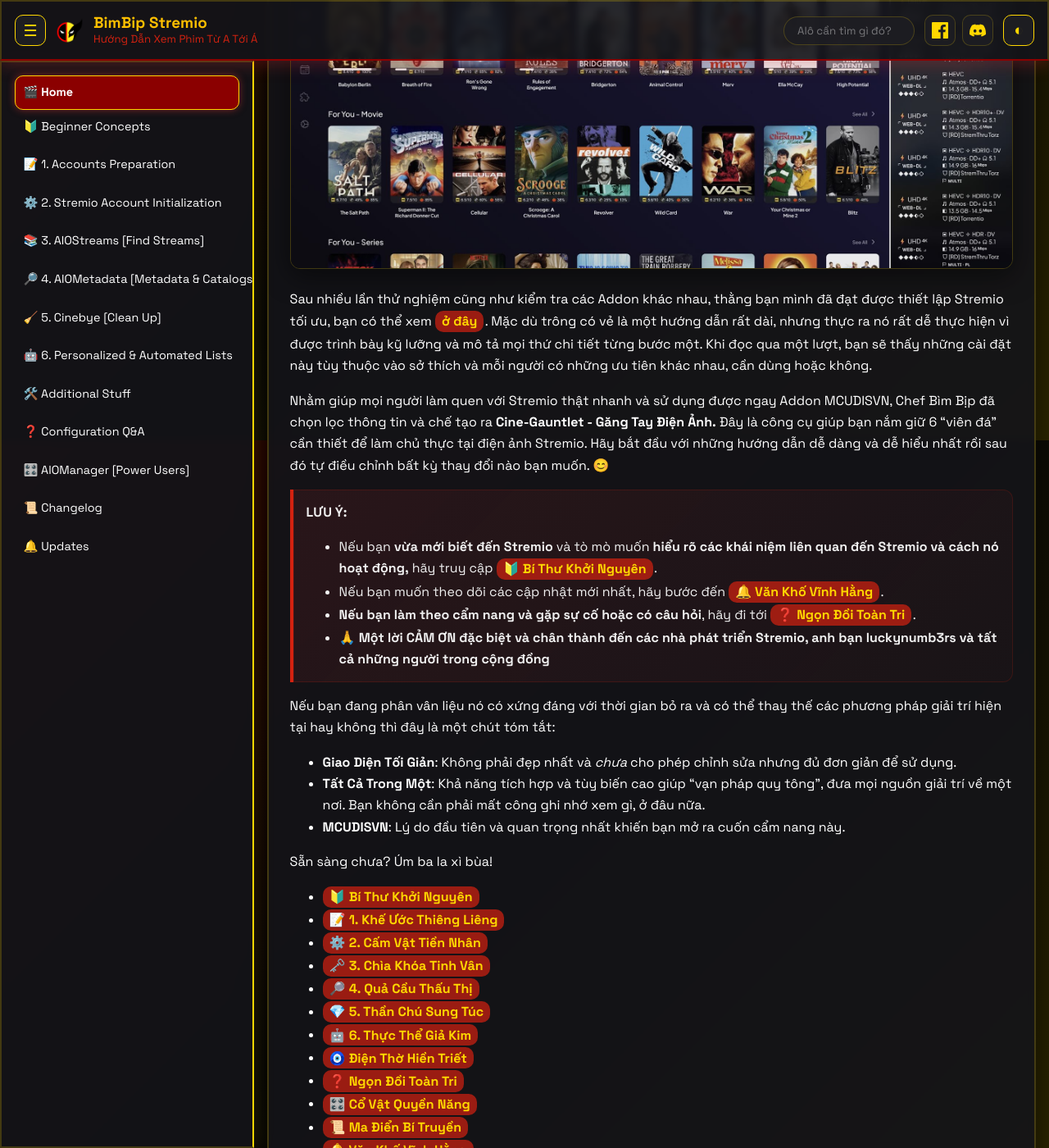
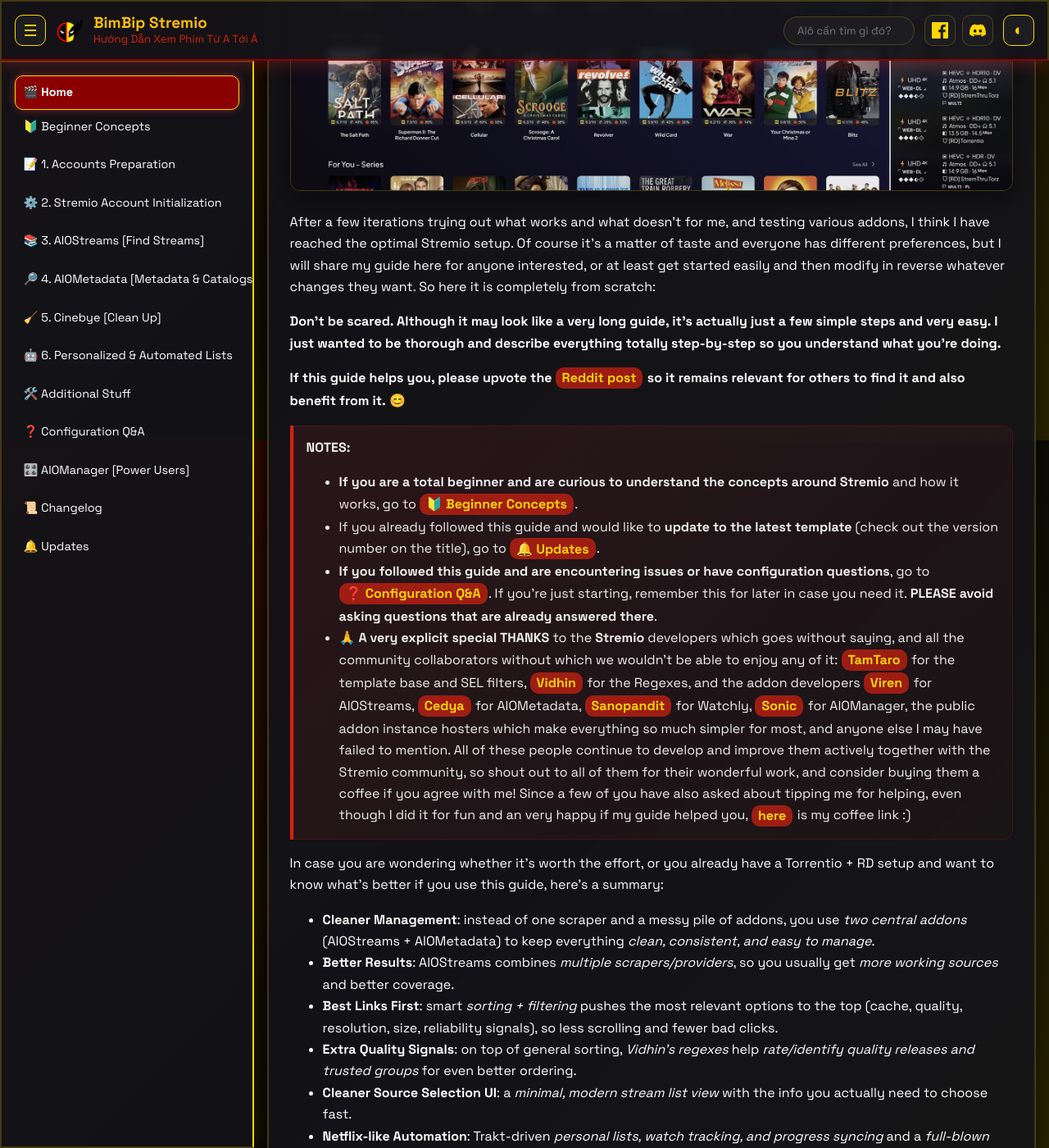
Before and after one commit to bimbipsubteam/bimbip-stremio, a Jekyll site: the page built from docs/index.md, in a window 1280 px wide and 1400 px high, scrolled down 363 px. Shown: the whole window at 82% size. Built offline with Jekyll 4.4.1, drawn with Linux system fonts in a browser that asks for light colours; some of the changed text lies outside the part shown.

Commit message:
chore: auto-sync homepage outputs

```diff
--- a/docs/index.md
+++ b/docs/index.md
@@ -1,40 +1,46 @@
 ---
 layout: default
-title: Găng Tay Điện Ảnh
+title: Home
 ---
 
-# 🎬 CẨM NANG NẮM GIỮ THỰC TẠI ĐIỆN ẢNH 🎬
-## **[❤️ From BimBip & luckynumb3rs with love ❤️]**
+# 🎬 STREMIO FULL & EASY TOTAL BEGINNER'S GUIDE
+**[⚡ DEBRID / 🧲 P2P / 🌐 HTTP]** (*v2.0*)
 
 ![Homescreen (left) & Stream source selection (right)](images/home.jpg)
 
-Sau nhiều lần thử nghiệm cũng như kiểm tra các Addon khác nhau, thằng bạn mình đã đạt được thiết lập Stremio tối ưu, bạn có thể xem [ở đây](https://luckynumb3rs.github.io/stremio-perfect-setup/). Mặc dù trông có vẻ là một hướng dẫn rất dài, nhưng thực ra nó rất dễ thực hiện vì được trình bày kỹ lưỡng và mô tả mọi thứ chi tiết từng bước một. Khi đọc qua một lượt, bạn sẽ thấy những cài đặt này tùy thuộc vào sở thích và mỗi người có những ưu tiên khác nhau, cần dùng hoặc không.
+After a few iterations trying out what works and what doesn't for me, and testing various addons, I think I have reached the optimal Stremio setup. Of course it's a matter of taste and everyone has different preferences, but I will share my guide here for anyone interested, or at least get started easily and then modify in reverse whatever changes they want. So here it is completely from scratch:
 
-Nhằm giúp mọi người làm quen với Stremio thật nhanh và sử dụng được ngay Addon MCUDISVN, Chef Bìm Bịp đã chọn lọc thông tin và chế tạo ra **Cine-Gauntlet - Găng Tay Điện Ảnh.** Đây là công cụ giúp bạn nắm giữ 6 "viên đá" cần thiết để làm chủ thực tại điện ảnh Stremio. Hãy bắt đầu với những hướng dẫn dễ dàng và dễ hiểu nhất rồi sau đó tự điều chỉnh bất kỳ thay đổi nào bạn muốn. 😊
+**Don't be scared. Although it may look like a very long guide, it's actually just a few simple steps and very easy. I just wanted to be thorough and describe everything totally step-by-step so you understand what you're doing.**
 
->**LƯU Ý:**
->* Nếu bạn **vừa mới biết đến Stremio** và tò mò muốn **hiểu rõ các khái niệm liên quan đến Stremio và cách nó hoạt động,** hãy truy cập [**🔰 Bí Thư Khởi Nguyên**](guide/0-Beginner-Concepts.md).
->* Nếu bạn muốn theo dõi các cập nhật mới nhất, hãy bước đến [**🔔 Văn Khố Vĩnh Hằng**](guide/Updates.md).
->* **Nếu bạn làm theo cẩm nang và gặp sự cố hoặc có câu hỏi**, hãy đi tới [**❓ Ngọn Đồi Toàn Tri**](guide/8-Configuration-QA.md).
->* **🙏 Một lời CẢM ƠN đặc biệt và chân thành đến các nhà phát triển Stremio, anh bạn luckynumb3rs và tất cả những người trong cộng đồng**
+**If this guide helps you, please upvote the [Reddit post](https://www.reddit.com/r/StremioAddons/comments/1qvn9rk/my_stremio_perfect_setup_for_me_at_least_sharing/) so it remains relevant for others to find it and also benefit from it.** 😊
 
-Nếu bạn đang phân vân liệu nó có xứng đáng với thời gian bỏ ra và có thể thay thế các phương pháp giải trí hiện tại hay không thì đây là một chút tóm tắt:
+>**NOTES:**
+>* **If you are a total beginner and are curious to understand the concepts around Stremio** and how it works, go to [**🔰 Beginner Concepts**](guide/0-Beginner-Concepts.md).
+>* If you already followed this guide and would like to **update to the latest template** (check out the version number on the title), go to [**🔔 Updates**](guide/Updates.md).
+>* **If you followed this guide and are encountering issues or have configuration questions**, go to [**❓ Configuration Q&A**](guide/8-Configuration-QA.md). If you're just starting, remember this for later in case you need it. **PLEASE avoid asking questions that are already answered there**.
+>* **🙏 A very explicit special THANKS** to the **Stremio** developers which goes without saying, and all the community collaborators without which we wouldn't be able to enjoy any of it: [**TamTaro**](https://ko-fi.com/tamtaro) for the template base and SEL filters, [**Vidhin**](https://ko-fi.com/vidhin) for the Regexes, and the addon developers [**Viren**](https://ko-fi.com/Viren070) for AIOStreams, [**Cedya**](https://buymeacoffee.com/cedya) for AIOMetadata, [**Sanopandit**](https://ko-fi.com/timilsinabimal) for Watchly, [**Sonic**](https://ko-fi.com/sonicx161) for AIOManager, the public addon instance hosters which make everything so much simpler for most, and anyone else I may have failed to mention. All of these people continue to develop and improve them actively together with the Stremio community, so shout out to all of them for their wonderful work, and consider buying them a coffee if you agree with me! Since a few of you have also asked about tipping me for helping, even though I did it for fun and an very happy if my guide helped you, [**here**](https://ko-fi.com/luckynumb3rs) is my coffee link :)
 
-* **Giao Diện Tối Giản**: Không phải đẹp nhất và *chưa* cho phép chỉnh sửa nhưng đủ đơn giản để sử dụng.
-* **Tất Cả Trong Một**: Khả năng tích hợp và tùy biến cao giúp "vạn pháp quy tông", đưa mọi nguồn giải trí về một nơi. Bạn không cần phải mất công ghi nhớ xem gì, ở đâu nữa.
-* **MCUDISVN**: Lý do đầu tiên và quan trọng nhất khiến bạn mở ra cuốn cẩm nang này.
+In case you are wondering whether it's worth the effort, or you already have a Torrentio + RD setup and want to know what's better if you use this guide, here's a summary:
 
-Sẵn sàng chưa? Úm ba la xì bùa!
+* **Cleaner Management**: instead of one scraper and a messy pile of addons, you use *two central addons* (AIOStreams + AIOMetadata) to keep everything *clean, consistent, and easy to manage*.
+* **Better Results**: AIOStreams combines *multiple scrapers/providers*, so you usually get *more working sources* and better coverage.
+* **Best Links First**: smart *sorting + filtering* pushes the most relevant options to the top (cache, quality, resolution, size, reliability signals), so less scrolling and fewer bad clicks.
+* **Extra Quality Signals**: on top of general sorting, *Vidhin's regexes* help *rate/identify quality releases and trusted groups* for even better ordering.
+* **Cleaner Source Selection UI**: a *minimal, modern stream list view* with the info you actually need to choose fast.
+* **Netflix-like Automation**: Trakt-driven *personal lists, watch tracking, and progress syncing* and a *full-blown suggestions engine with dynamic catalogs* based on what you watch and like, for a more "recommended and organized" experience.
+* **Richer Browsing**: AIOMetadata gives *better catalogs + metadata integrations* (ratings, descriptions, artwork) and lets you *remove/replace Cinemeta clutter*.
 
-- [🔰 Bí Thư Khởi Nguyên](guide/0-Beginner-Concepts.md)
-- [📝 1. Khế Ước Thiêng Liêng](guide/1-Accounts-Preparation.md)
-- [⚙️ 2. Cấm Vật Tiền Nhân](guide/2-Stremio-Initialization.md)
-- [🗝️ 3. Chìa Khóa Tinh Vân](guide/3-AIOStreams-Setup.md)
-- [🔎 4. Quả Cầu Thấu Thị](guide/4-AIOMetadata-Setup.md)
-- [💎 5. Thần Chú Sung Túc](guide/5-Cinebye-Cleanup.md)
-- [🤖 6. Thực Thể Giả Kim](guide/6-Personalized-Lists.md)
-- [🧿 Điện Thờ Hiền Triết](guide/7-Additional-Stuff.md)
-- [❓ Ngọn Đồi Toàn Tri](guide/8-Configuration-QA.md)
-- [🎛️ Cổ Vật Quyền Năng](guide/AIOManager-Setup.md)
-- [📜 Ma Điển Bí Truyền](guide/Changelog.md)
-- [🔔 Văn Khố Vĩnh Hằng](guide/Updates.md)
+So, now that you know, it's up to you, but if you're up for it, let's do it:
+
+- [🔰 Beginner Concepts](guide/0-Beginner-Concepts.md)
+- [📝 1. Accounts Preparation](guide/1-Accounts-Preparation.md)
+- [⚙️ 2. Stremio Account Initialization](guide/2-Stremio-Initialization.md)
+- [📚 3. AIOStreams [Find Streams]](guide/3-AIOStreams-Setup.md)
+- [🔎 4. AIOMetadata [Metadata & Catalogs]](guide/4-AIOMetadata-Setup.md)
+- [🧹 5. Cinebye [Clean-Up]](guide/5-Cinebye-Cleanup.md)
+- [🤖 6. Personalized & Automated Lists](guide/6-Personalized-Lists.md)
+- [🛠️ Additional Stuff](guide/7-Additional-Stuff.md)
+- [❓ Configuration Q&A](guide/8-Configuration-QA.md)
+- [🎛️ AIOManager [Power Users]](guide/AIOManager-Setup.md)
+- [📜 Changelog](guide/Changelog.md)
+- [🔔 Updates](guide/Updates.md)
```
